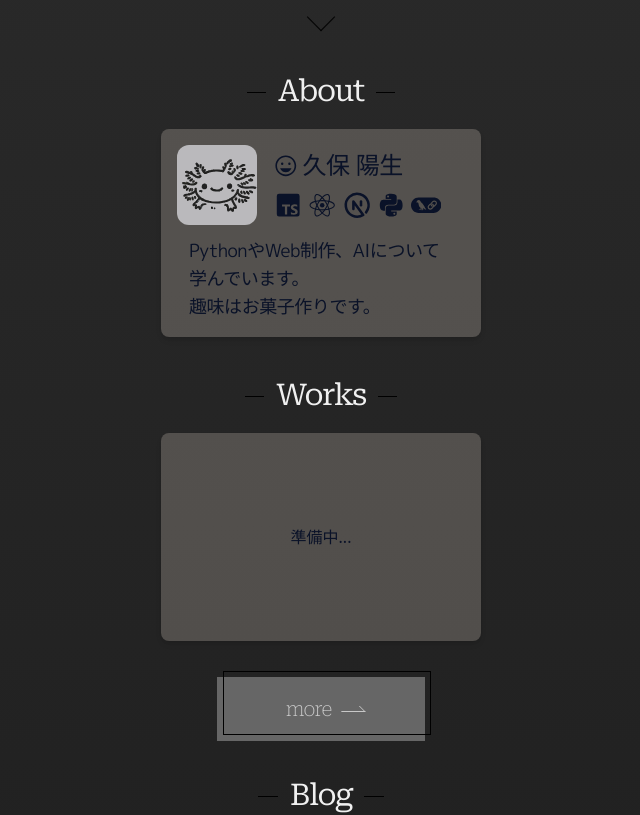
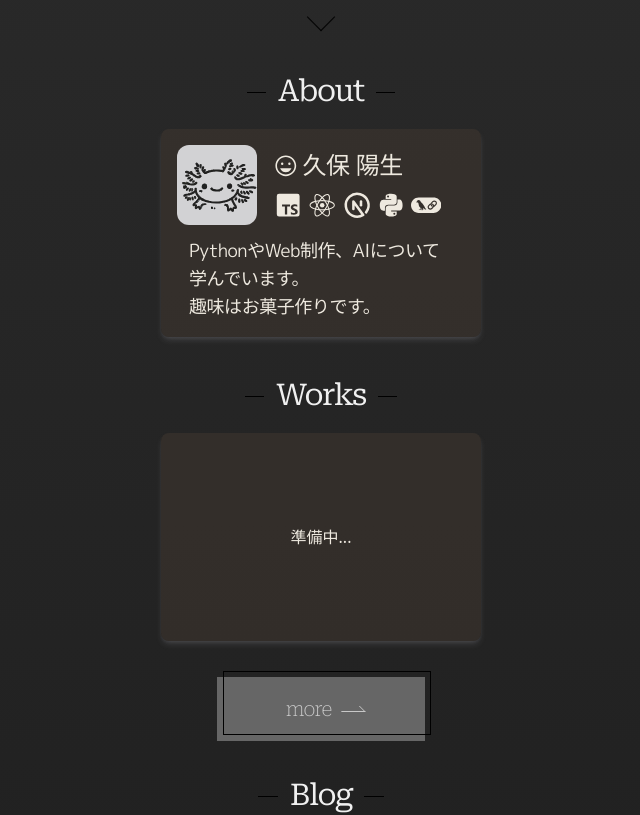
Before and after one commit to haruki26/react-next-portfolio, a Next.js app: page / in a window 1280 px wide. Shown: the part 880-1695 px from the top of the page, without its empty margins (319-959 px from the left). Built offline with nearby package versions, Linux system fonts and the light colour scheme.

Commit message:
cardをダークモードに対応

```diff
--- a/src/app/globals.css
+++ b/src/app/globals.css
@@ -11,6 +11,8 @@
 
     --muted: 119, 119, 119;
     --muted-foreground: 255, 255, 224;
+
+    --card-icon: 10, 18, 40;
   }
 
   .dark {
@@ -20,6 +22,8 @@
 
     --muted: 102, 102, 102;
     --muted-foreground: 200, 200, 200;
+
+    --card-icon: 238, 233, 223;
   }
 }
 
--- a/src/app/page.tsx
+++ b/src/app/page.tsx
@@ -13,6 +13,7 @@ import Button from "@/components/Button";
 
 
 const Page: React.FC = () => {
+
     return (
         <div className="flex flex-col items-center">
             <div className={clsx([
@@ -64,25 +65,24 @@ const Page: React.FC = () => {
                                         alt="icon"
                                         width={100}
                                         height={100}
-                                        className="my-2 rounded-xl bg-zinc-300/80 w-20"
+                                        className="my-2 rounded-xl bg-zinc-300/80 w-20 dark:bg-zinc-200/90"
                                     />
                                     <div className="flex flex-col gap-2 items-start">
                                         <IconAndStr>
                                             <LiaGrinSolid
                                                 size="1.6rem"
-                                                color="#0a1228"
-                                                className="mt-[0.1rem]"
+                                                className="mt-[0.1rem] inline fill-icon"
                                             />
                                             <span className="text-2xl font-mplus tracking-tight">
                                                 久保 陽生
                                             </span>
                                         </IconAndStr>
                                         <div className="flex gap-1 items-center">
-                                            <BiLogoTypescript size="1.9rem" color="#0a1228" />
-                                            <BiLogoReact size="1.9rem" color="#0a1228" className="mt-[0.1rem]" />
-                                            <TbBrandNextjs size="1.9rem" color="#0a1228" />
-                                            <BiLogoPython size="1.9rem" color="#0a1228" />
-                                            <SiLangchain size="1.9rem" color="#0a1228" />
+                                            <BiLogoTypescript size="1.9rem" className="inline fill-icon" />
+                                            <BiLogoReact size="1.9rem" className="mt-[0.1rem] inline fill-icon" />
+                                            <TbBrandNextjs size="1.9rem" className="inline stroke-icon" />
+                                            <BiLogoPython size="1.9rem" className="inline fill-icon" />
+                                            <SiLangchain size="1.9rem" className="inline fill-icon" />
                                         </div>
                                     </div>
                                 </div>
--- a/src/components/Card/index.tsx
+++ b/src/components/Card/index.tsx
@@ -1,3 +1,4 @@
+import { cn } from "@/libs/utils";
 import clsx from "clsx";
 
 
@@ -7,12 +8,13 @@ type Props = {
 
 const Card: React.FC<Props> = ({ children }) => {
     return (
-        <div className={clsx([
+        <div className={cn(
             "rounded-lg w-80 h-52",
-            "bg-[#beb4aa]/30 text-[#0a1228] shadow-md",
-            "transition duration-300",
+            "bg-[#beb4aa]/30 text-[#0a1228] shadow-md transition duration-300",
             "hover:bg-[#beb4aa]/50 hover:shadow-xl hover:scale-[1.01]",
-        ])}>
+            "dark:bg-[#4a3c32]/40 dark:text-[#eee9df] shadow-zinc-400/20",
+            "dark:hover:bg-[#4a3c32]/60 dark:hover:shadow-zinc-400/40",
+        )}>
             <div className="w-full h-full overflow-hidden">
                 {children}
             </div>
--- a/tailwind.config.ts
+++ b/tailwind.config.ts
@@ -21,7 +21,8 @@ const config: Config = {
         muted: {
           DEFAULT: "rgb(var(--muted))",
           foreground: "rgb(var(--muted-foreground))",
-        }
+        },
+        icon: "rgb(var(--card-icon))",
       },
       fontFamily: {
         roboto: ["var(--font-roboto)"],
```
